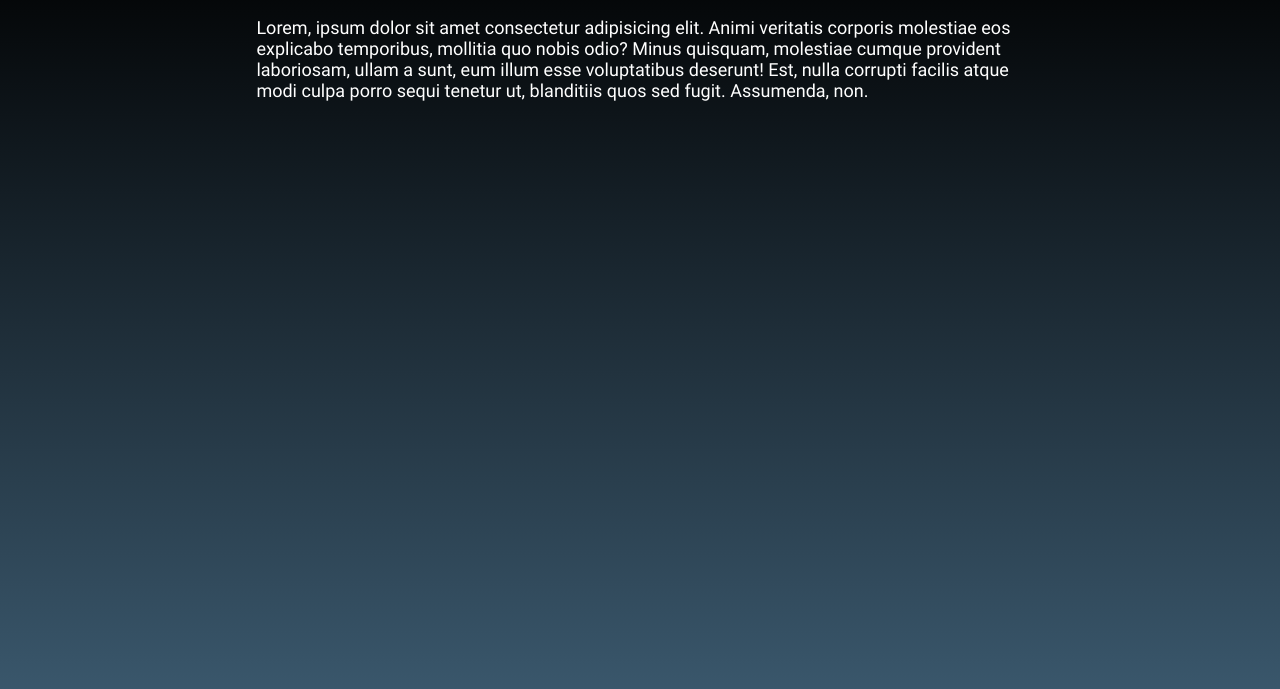
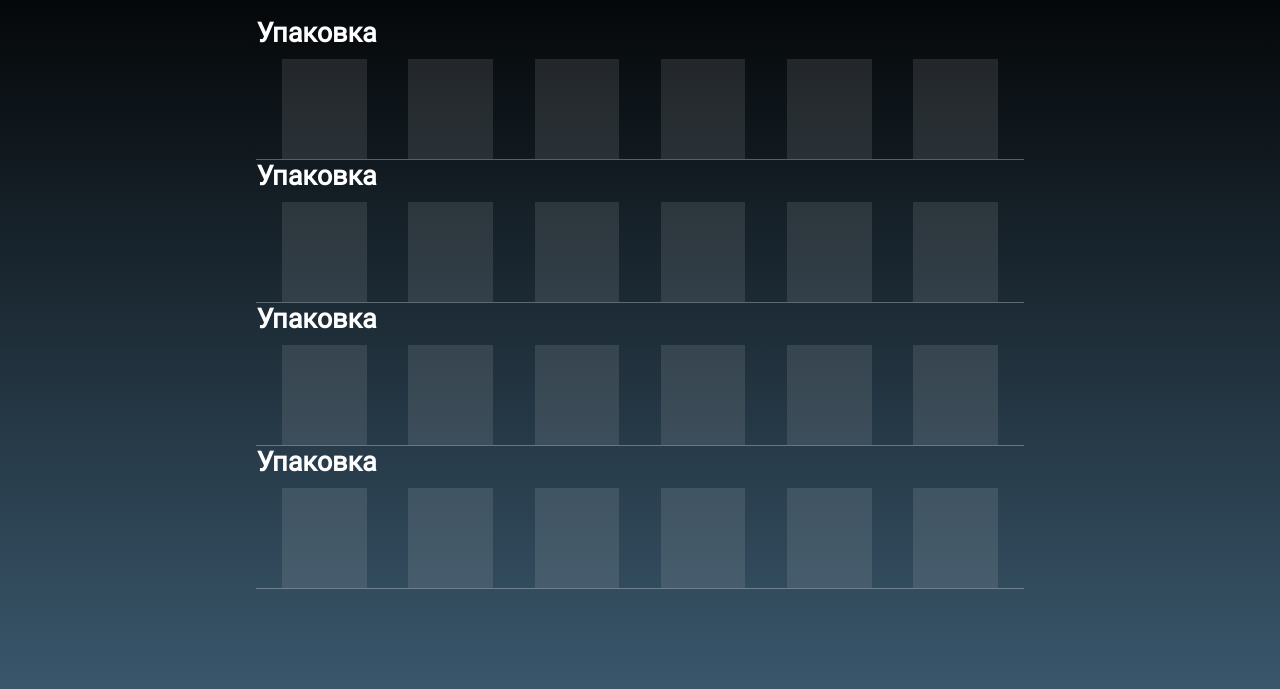
Before and after one commit to KonstantinSimusev/example, a plain HTML site: page index.html in a window 1280 px wide. Shown: the part 65-754 px from the top of the page. Drawn offline with Linux system fonts and the light colour scheme.

Commit message:
bugfix_004: style.css

```diff
--- a/index.html
+++ b/index.html
@@ -9,11 +9,105 @@
     <link rel="stylesheet" href="./styles.css/style.css" />
   </head>
   <body class="page">
-      <header class="header">
-        <h1>Hello, World!</h1>
-      </header>
-      <main class="content"></main>
-      <p>Lorem, ipsum dolor sit amet consectetur adipisicing elit. Animi veritatis corporis molestiae eos explicabo temporibus, mollitia quo nobis odio? Minus quisquam, molestiae cumque provident laboriosam, ullam a sunt, eum illum esse voluptatibus deserunt! Est, nulla corrupti facilis atque modi culpa porro sequi tenetur ut, blanditiis quos sed fugit. Assumenda, non.</p>
-      <footer class="footer"></footer>
+    <header class="header">
+      <h1>Hello, World!</h1>
+    </header>
+    <main class="content">
+      <section class="pack-chart">
+        <h2 class="pack-chart__title">Упаковка</h2>
+        <ul class="pack-chart__list">
+          <li class="pack-chart__list-item">
+            <div class="column"></div>
+          </li>
+          <li class="pack-chart__list-item">
+            <div class="column"></div>
+          </li>
+          <li class="pack-chart__list-item">
+            <div class="column"></div>
+          </li>
+          <li class="pack-chart__list-item">
+            <div class="column"></div>
+          </li>
+          <li class="pack-chart__list-item">
+            <div class="column"></div>
+          </li>
+          <li class="pack-chart__list-item">
+            <div class="column"></div>
+          </li>
+        </ul>
+      </section>
+      <section class="pack-chart">
+        <h2 class="pack-chart__title">Упаковка</h2>
+        <ul class="pack-chart__list">
+          <li class="pack-chart__list-item">
+            <div class="column"></div>
+          </li>
+          <li class="pack-chart__list-item">
+            <div class="column"></div>
+          </li>
+          <li class="pack-chart__list-item">
+            <div class="column"></div>
+          </li>
+          <li class="pack-chart__list-item">
+            <div class="column"></div>
+          </li>
+          <li class="pack-chart__list-item">
+            <div class="column"></div>
+          </li>
+          <li class="pack-chart__list-item">
+            <div class="column"></div>
+          </li>
+        </ul>
+      </section>
+
+      <section class="pack-chart">
+        <h2 class="pack-chart__title">Упаковка</h2>
+        <ul class="pack-chart__list">
+          <li class="pack-chart__list-item">
+            <div class="column"></div>
+          </li>
+          <li class="pack-chart__list-item">
+            <div class="column"></div>
+          </li>
+          <li class="pack-chart__list-item">
+            <div class="column"></div>
+          </li>
+          <li class="pack-chart__list-item">
+            <div class="column"></div>
+          </li>
+          <li class="pack-chart__list-item">
+            <div class="column"></div>
+          </li>
+          <li class="pack-chart__list-item">
+            <div class="column"></div>
+          </li>
+        </ul>
+      </section>
+      <section class="pack-chart">
+        <h2 class="pack-chart__title">Упаковка</h2>
+        <ul class="pack-chart__list">
+          <li class="pack-chart__list-item">
+            <div class="column"></div>
+          </li>
+          <li class="pack-chart__list-item">
+            <div class="column"></div>
+          </li>
+          <li class="pack-chart__list-item">
+            <div class="column"></div>
+          </li>
+          <li class="pack-chart__list-item">
+            <div class="column"></div>
+          </li>
+          <li class="pack-chart__list-item">
+            <div class="column"></div>
+          </li>
+          <li class="pack-chart__list-item">
+            <div class="column"></div>
+          </li>
+        </ul>
+      </section>
+
+    </main>
+    <footer class="footer"></footer>
   </body>
 </html>
--- a/styles.css/style.css
+++ b/styles.css/style.css
@@ -4,10 +4,29 @@
   block-size: 100vh;
 }
 
-h1 {
-  padding-block-start: 20px;
+.header {
+  padding-block: 20px;
 }
 
-p {
-  padding-block-start: 20px;
+.pack-chart {
+  display: grid;
+
 }
+
+.pack-chart__list {
+  display: grid;
+  grid-template-columns: repeat(6, 1fr);
+  gap: 5%;
+  padding-block-start: 10px;
+  padding-inline: 3%;
+  border-bottom: 1px solid rgb(255 255 255 / .3);
+}
+
+.pack-chart__list-item {
+  padding-inline: 3%;
+}
+
+.column {
+  background-color: rgb(255 255 255 / .1);
+  block-size: 100px;
+}
```
